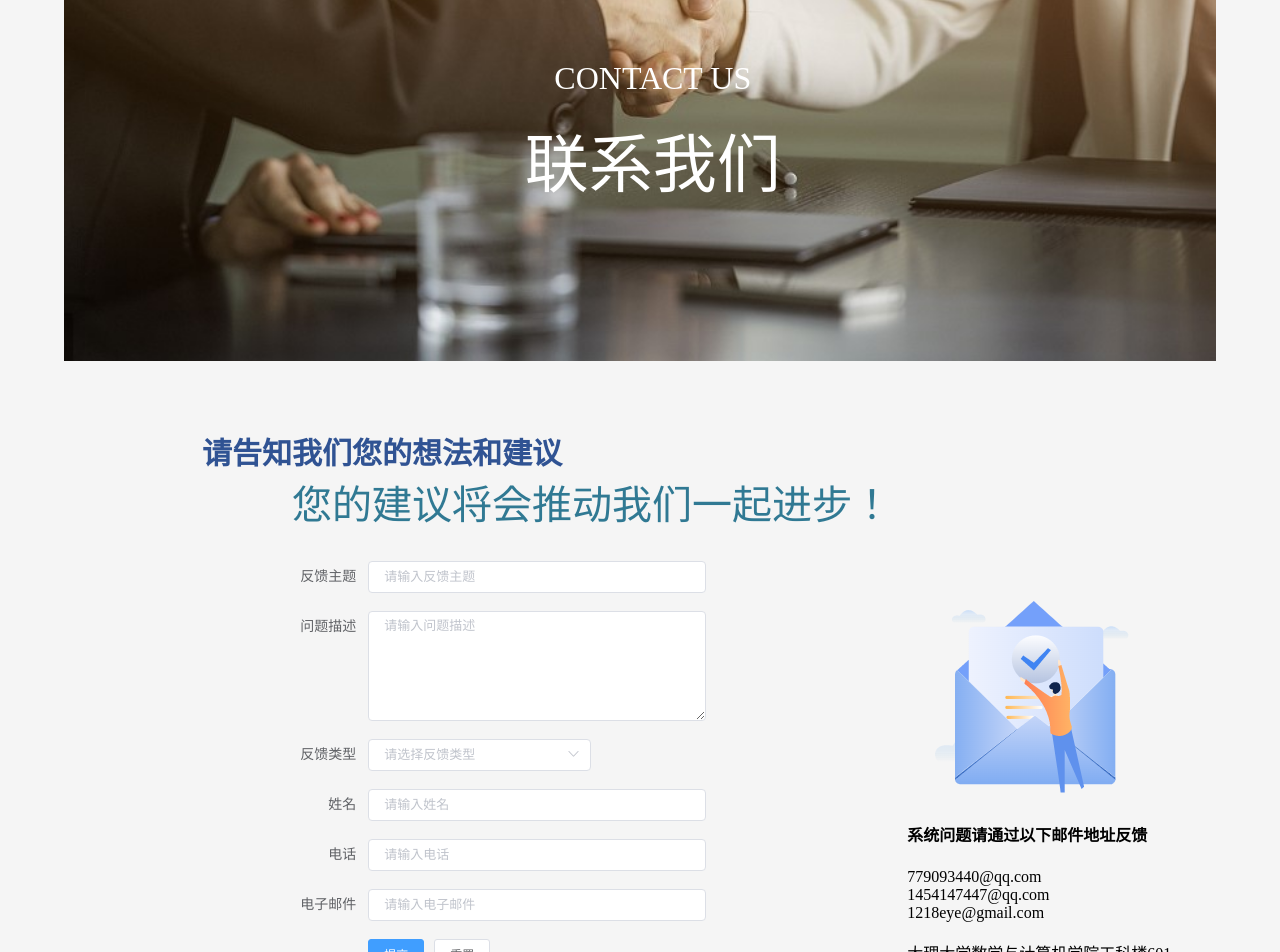
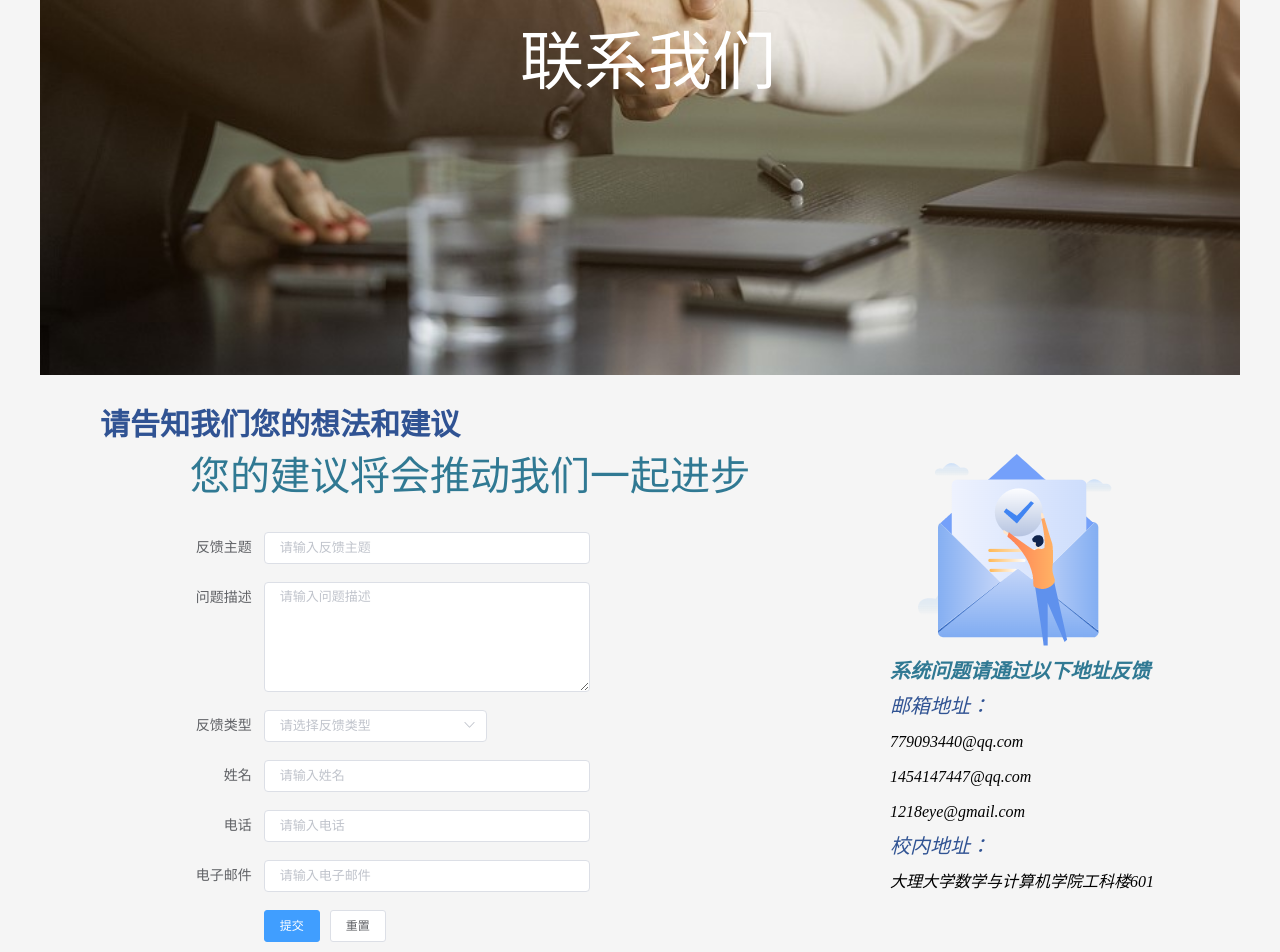
Before and after one commit to dlucs2022/dlu, a Vue app: page /#/layout/opinion in a window 1280 px wide. Shown: the part 280-1232 px from the top of the page. Built offline with nearby package versions, Linux system fonts and the light colour scheme; sample sign-in values are in the browser's storage; what fabric, vue-monoplasty-slide-verify, vue-simple-uploader would draw is missing.

Commit message:
update:css

```diff
--- a/src/views/opinion/index.vue
+++ b/src/views/opinion/index.vue
@@ -1,23 +1,14 @@
 <template>
-  <div class="container_opinion">
-    <div class="top-content" style="text-align: center">
-      <img
-        src="@/assets/imgs/opinion/a.jpg"
-        alt=""
-        style="width: 90%; margin-top: 10px"
-      />
-      <div class="contact-text">
-        <span>CONTACT US</span><br />
-        <span style="font-size: 2em">联系我们</span>
+  <div class="container">
+    <div class="img_holder">
+      <img src="@/assets/imgs/opinion/a.jpg" alt="" style="width: 100%" />
+      <div class="text"><span style="font-size: 2em">联系我们</span></div>
     </div>
-    </div>
-    <div class="center-content">
-      <el-row>
-        <el-col :span="17" style="padding-top: 3.5%">
+    <div class="bootom clearfix">
+      <div class="left leftfix">
         <span class="opinion_title">请告知我们您的想法和建议</span>
         <br />
-          <span class="opinion_addition">您的建议将会推动我们一起进步！</span>
-
+        <span class="opinion_addition">您的建议将会推动我们一起进步</span>
         <el-col :span="13" :offset="3" style="padding-top: 30px">
           <el-form label-width="80px" size="small ">
             <el-form-item label="反馈主题">
@@ -55,26 +46,28 @@
 
             <el-form-item>
               <el-button type="primary" native-type="submit">提交</el-button>
-                <el-button native-type="reset" style="margin-bottom: 50px"
-                  >重置</el-button
-                >
+              <el-button native-type="reset" style="margin-bottom: 50px">重置</el-button>
             </el-form-item>
           </el-form>
         </el-col>
-        </el-col>
-      </el-row>
-      <div class="right-content">
-        <img src="@/assets/imgs/opinion/提交成功.png" alt="" style="margin-left: 25px" />
-
-        <h4>系统问题请通过以下邮件地址反馈</h4>
-        <span>779093440@qq.com</span><br />
-        <span>1454147447@qq.com</span><br />
-        <span>1218eye@gmail.com</span><br />
-        <br />
+      </div>
+      <div class="right leftfix">
+        <div class="right_content">
+          <img
+            src="@/assets/imgs/opinion/提交成功.png"
+            alt=""
+            style="margin-left: 25px"
+          />
+          <span class="addition">系统问题请通过以下地址反馈</span>
+          <span class="title">邮箱地址：</span>
+          <span>779093440@qq.com</span>
+          <span>1454147447@qq.com</span>
+          <span>1218eye@gmail.com</span>
+          <span class="title">校内地址：</span>
           <span>大理大学数学与计算机学院工科楼601</span>
         </div>
       </div>
-    <!-- <div style="height: 50px;"></div> -->
+    </div>
   </div>
 </template>
 
@@ -93,31 +86,44 @@ export default {
 };
 </script>
 
-<style>
-.center-content {
-  margin-left: 15%;
-  margin-top: 2%;
+<style lang="scss">
+* {
+  margin: 0;
+  padding: 0;
+}
+.leftfix {
+  float: left;
+}
+.rightfix {
+  float: right;
+}
+.clearfix::after {
+  content: "";
+  display: block;
+  clear: both;
+}
+.img_holder {
   position: relative;
-}
-.right-content {
+  margin: 0 auto;
+  width: 1200px;
+  height: 600px;
+  .text {
     position: absolute;
-  right: 10%;
-  bottom: 75px;
-}
-
-.contact-text {
-  position: absolute;
-  top: 40%;
-  left: 41%;
-  margin-top: 0.63rem;
+    top: 230px;
+    left: 480px;
     font-size: 2rem;
-  line-height: 1.8;
     color: #fff;
   }
-.container_opinion {
-  height: 100%;
-  width: 100%;
 }
+.bootom {
+  margin: 0 auto;
+  margin-top: 20px;
+  width: 1200px;
+  height: 600px;
+  overflow: hidden;
+  .left {
+    margin-left: 50px;
+    width: 750px;
     .opinion_title {
       font-size: 30px;
       padding-top: 20px;
@@ -131,4 +137,32 @@ export default {
       color: rgb(48, 121, 147);
       font-weight: 100;
     }
+  }
+  .right {
+    width: 400px;
+    .right_content {
+      margin-top: 50px;
+      margin-left: 50px;
+    }
+    span {
+      display: block;
+      line-height: 35px;
+      font-style: oblique;
+    }
+    .addition {
+      font-size: 20px;
+      color: rgb(48, 121, 147);
+      font-weight: bold;
+    }
+    .title {
+      font-size: 20px;
+      color: rgb(48, 83, 147);
+      font-weight: 500;
+    }
+  }
+  .left,
+  .right {
+    height: 600px;
+  }
+}
 </style>
--- a/src/views/system_introduce/index.vue
+++ b/src/views/system_introduce/index.vue
@@ -16,7 +16,7 @@
         </div>
       </div>
       <div class="top-image">
-        <el-carousel height="50vh" :interval="3000">
+        <el-carousel height="350px" :interval="3000">
           <el-carousel-item v-for="(item, index) in imgs" :key="index">
             <el-image :src="item.src" style="width: 100%" fit="fill" />
           </el-carousel-item>
@@ -138,6 +138,7 @@
       </div>
     </div>
 
+    <div style="width: 100%; background-color: #d3d3d3">
       <div class="show_card_f">
         <div
           class="show_card"
@@ -260,6 +261,7 @@
         </div>
       </div>
     </div>
+  </div>
 </template>
 
 <script>
@@ -318,35 +320,37 @@ export default {
 </script>
 <style lang="scss">
 .index {
+  width: 1400px;
+  margin: 0 auto;
   .demo-image__placeholder {
-    // width: 100%;
-    height: 55vh;
+    width: 100%;
+    height: 400px;
     background-color: #9370db;
-    // display: flex;
+    margin: 0 auto;
     .text {
       display: flex;
       flex-wrap: wrap;
       flex-direction: column;
       justify-content: center;
       position: absolute;
-      margin-left: 10%;
+      margin-left: 100px;
       margin-right: 50%;
       color: white;
       .title {
-        margin-top: 5vh;
+        margin-top: 30px;
         text-align: left;
-        font-size: 2.5vw;
+        font-size: 40px;
       }
       .content {
         text-align: left;
-        font-size: 1.2vw;
-        line-height: 1.7vw;
+        font-size: 20px;
+        line-height: 30px;
         flex: 1;
       }
     }
     .top-image {
-      margin-top: 2vh;
-      margin-right: 7vh;
+      margin-top: 30px;
+      margin-right: 40px;
       height: 100%;
       width: 40%;
       float: right;
@@ -360,10 +364,8 @@ export default {
     padding: 5px;
     display: flex;
     width: 420px;
-    // margin-left: 20%;
-    right: 50%;
-    // left: 30%;
-    margin-top: 50vh;
+    margin-left: 200px;
+    margin-top: 370px;
     box-shadow: 12px 12px 2px 1px rgba(0, 0, 255, 0.2);
     .box-card {
       background-color: white;
@@ -377,30 +379,18 @@ export default {
     }
   }
   .show {
-    margin-top: 50px;
     width: 100%;
     height: 700px;
     background-color: #d3d3d3;
     .title {
       position: relative;
       text-align: right;
-      margin-right: 15%;
+      margin-right: 100px;
       top: 50px;
-      font-size: 2.5vw;
+      font-size: 50px;
     }
-    /* .image_holder {
-      display: flex;
-      flex-direction: row;
-      position: relative;
-      justify-content: space-around;
-      width: 85%;
-      margin-top: 5%;
-      height: 350px;
-      margin-left: 20%;
-      right: 200px;
-    } */
     .cards {
-      width: 1000px;
+      width: 1200px;
       display: flex;
       flex-wrap: wrap;
       justify-content: space-between;
@@ -481,10 +471,9 @@ export default {
     display: flex;
     justify-content: space-around;
     flex-wrap: wrap;
-    width: 100%;
+    width: 1400px;
     margin: 0px auto;
     padding-bottom: 20px;
-    background-color: #d3d3d3;
 
     .show_card {
       height: 180px;
```
Lines whose indentation alone changed are shown as unchanged.
